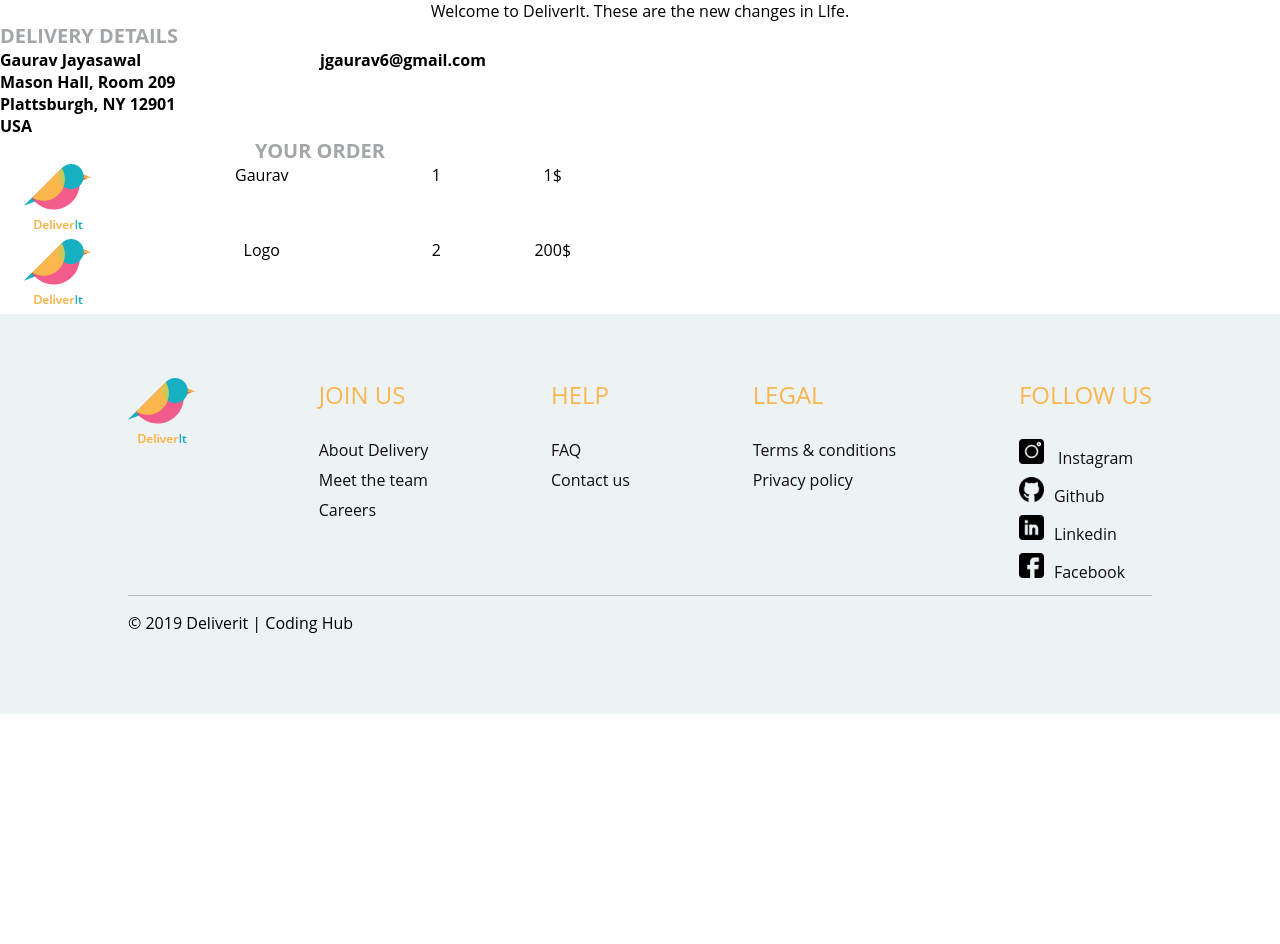
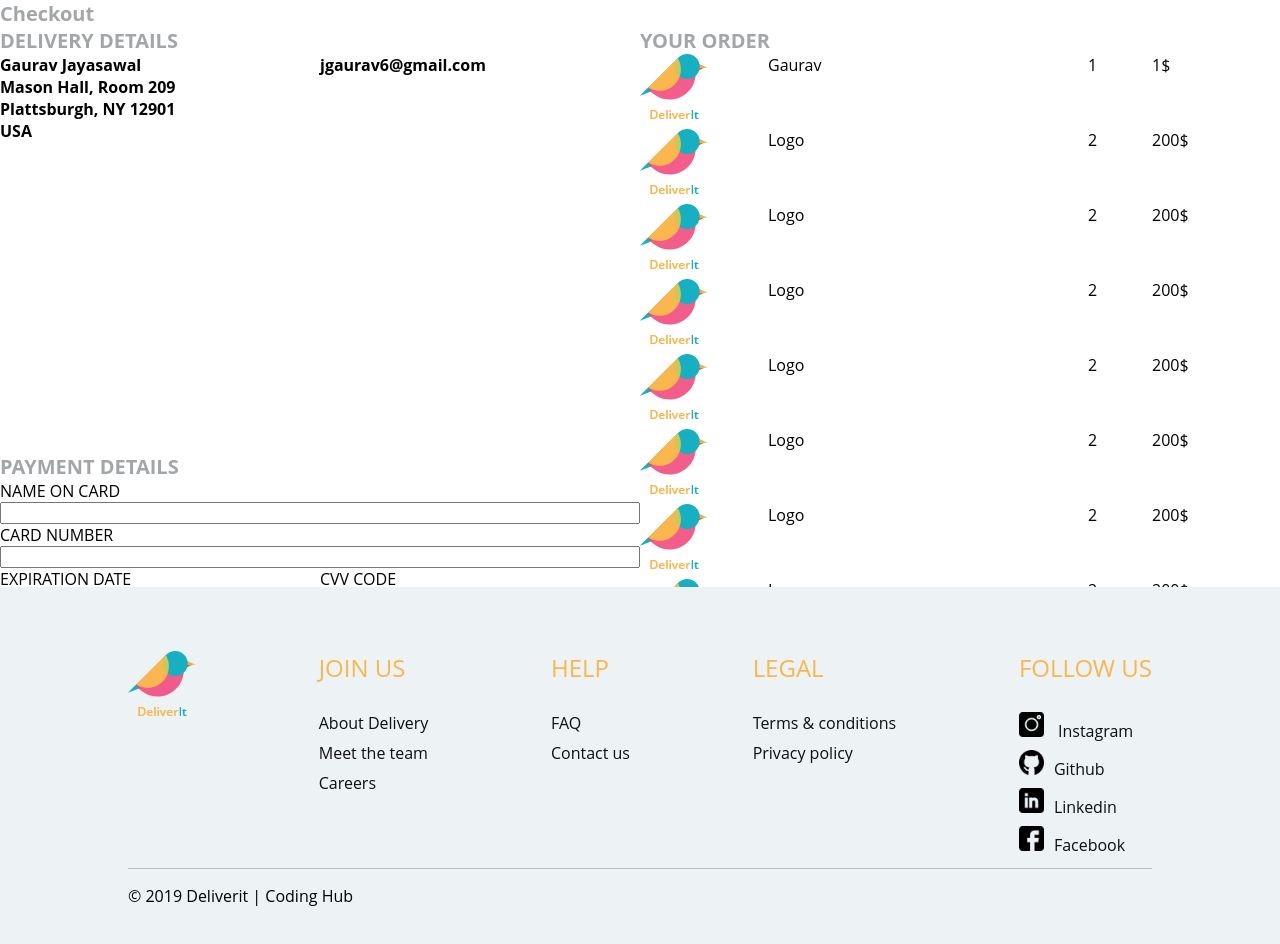
Before and after one commit to coding-hub-org/deliverit, a React (Create React App) app in the folder deliverit-frontend/: page / in a window 1280 px wide. Shown: the top 944 px of the page. Before the commit the page ends 800 px from the top, so only its background shows below. Built offline with nearby package versions, Linux system fonts and the light colour scheme.

Commit message:
Done the template of CartPage, still need Header

```diff
--- a/deliverit-frontend/src/App.js
+++ b/deliverit-frontend/src/App.js
@@ -6,7 +6,7 @@ import Footer from './components/Footer/Footer';
 // TODO: Delete and move to corresponding section
 // Import component
 //import test component
-
+import CartPageSection from './sections/CartPageSection/CartPageSection';
 import CartOrder from './components/CartOrder/CartOrder';
 // import TestComponent from "./components/TestComponent/TestComponent";
 var testList=[
@@ -18,22 +18,8 @@ class App extends Component {
     return (
       <div className="App">
 
-        Welcome to DeliverIt.
 
-        These are the new changes in LIfe.
-        <DeliveryDetailForm
-         clientName="Gaurav Jayasawal"
-         address1="Mason Hall, Room 209"
-         address2="Plattsburgh, NY 12901"
-         address3="USA"
-         email="jgaurav6@gmail.com"
-         />
-        <CartOrder listOfItem={testList}/>
-
-        <Footer/>
-
-
-
+        <CartPageSection/>
       </div>
     );
   }
--- a/deliverit-frontend/src/components/CartOrder/CartOrder.css
+++ b/deliverit-frontend/src/components/CartOrder/CartOrder.css
@@ -1,3 +1,6 @@
 .cart-order-component{
-    width:50%;
+    background-color: #ffffff;
+    text-align: left;
+    height: 70%;
+    overflow: scroll;
 }
--- a/deliverit-frontend/src/components/DeliveryDetailForm/DeliveryDetailForm.css
+++ b/deliverit-frontend/src/components/DeliveryDetailForm/DeliveryDetailForm.css
@@ -1,6 +1,6 @@
 .delivery-detail-form-component{
     background-color: #FFFFFF;
-    width: 50%;
+    height: 50%;
     text-align: left;
 }
 
--- a/deliverit-frontend/src/components/ItemTag/ItemTag.css
+++ b/deliverit-frontend/src/components/ItemTag/ItemTag.css
@@ -2,5 +2,5 @@
     width: 100%;
     background-color: #FFFFFF;
     display: grid;
-    grid-template-columns: 2fr 5fr 1fr 3fr;
+    grid-template-columns: 2fr 5fr 1fr 2fr;
 }
--- /dev/null
+++ b/deliverit-frontend/src/components/PaymentForm/PaymentForm.css
@@ -0,0 +1,18 @@
+.payment-form-component{
+    background-color: #ffffff;
+    height: 50%;
+}
+.payment-form-component__form{
+    display:grid;
+    grid-template-rows: repeat(7,1fr);
+}
+
+.payment-form-component__form__authentication{
+    grid-row:5/7;
+    display: grid;
+    grid-template-columns: repeat(2,1fr);
+}
+.payment-form-component__form__authentication div{
+    display: grid;
+    grid-template-rows: repeat(2,1fr);
+}
--- /dev/null
+++ b/deliverit-frontend/src/components/PaymentForm/PaymentForm.js
@@ -0,0 +1,40 @@
+import React, {Component} from 'react';
+import './PaymentForm.css';
+import Title from '../Title/Title';
+
+const PaymentForm = (props)=>
+{
+    const handleChange = (e)=>
+    {
+        props.handleChange(e);
+        console.log("change");
+    }
+    const handleSubmit = (e)=>
+    {
+        props.handleSubmit(e);
+        console.log("submit");
+    }
+    return(
+        <div className="payment-form-component">
+            <Title title="PAYMENT DETAILS"/>
+            <form className="payment-form-component__form" onSubmit={handleSubmit}>
+                <label htmlFor="cardName">NAME ON CARD</label>
+                <input type="text" id="cardName" onChange={handleChange}/>
+                <label htmlFor="cardNumber">CARD NUMBER</label>
+                <input type="text" id="cardNumber" onChange={handleChange}/>
+                <div className="payment-form-component__form__authentication">
+                    <div>
+                        <label htmlFor="cardDate">EXPIRATION DATE</label>
+                        <input type="date" id="cardDate" onChange={handleChange}/>
+                    </div>
+                    <div>
+                        <label htmlFor="cardCode">CVV CODE</label>
+                        <input type="text" id="cardCode" onChange={handleChange}/>
+                    </div>
+                </div>
+                <button>PURCHASE</button>
+            </form>
+        </div>
+    );
+}
+export default PaymentForm;
--- /dev/null
+++ b/deliverit-frontend/src/sections/CartPageSection/CartPageSection.css
@@ -0,0 +1,17 @@
+.cart-page-section{
+    text-align: left;
+}
+.cart-page-section__body{
+    display :grid;
+    grid-template-columns: 1fr 1fr;
+    height: 70vh;
+}
+
+.cart-page-section__body__detail{
+    height: 100%;
+    display:grid;
+    grid-template-rows: repeat(2,1fr);
+}
+.cart-page-section__body__order{
+    height:100%;
+}
--- /dev/null
+++ b/deliverit-frontend/src/sections/CartPageSection/CartPageSection.js
@@ -0,0 +1,67 @@
+import React, {Component} from 'react';
+import './CartPageSection.css'
+import Footer from '../../components/Footer/Footer';
+import CartOrder from '../../components/CartOrder/CartOrder';
+import DeliveryDetailForm from '../../components/DeliveryDetailForm/DeliveryDetailForm';
+import PaymentForm from '../../components/PaymentForm/PaymentForm';
+import Title from '../../components/Title/Title';
+
+var testList=[
+    {name :"Gaurav" , quantity : 1, price: 1},
+    {name :"Logo", quantity: 2, price :100},
+    {name :"Logo", quantity: 2, price :100},
+    {name :"Logo", quantity: 2, price :100},
+    {name :"Logo", quantity: 2, price :100},
+    {name :"Logo", quantity: 2, price :100},
+    {name :"Logo", quantity: 2, price :100},
+    {name :"Logo", quantity: 2, price :100},
+    {name :"Logo", quantity: 2, price :100},
+    {name :"Logo", quantity: 2, price :100},
+    {name :"Logo", quantity: 2, price :100}
+  ]
+class CartPageSection extends Component {
+    state = {
+        cardName : null,
+        cardNumber : null,
+        cardDate : null,
+        cardCode : null
+    }
+    handleSubmitForm = (e) =>
+    {
+        //Do the sumbit here
+    }
+    handleChangeForm =(e) =>
+    {
+        this.setState(
+            {
+                [e.target.id] : e.target.value
+            }
+        );
+    }
+    render() {
+        return (
+        <div className="cart-page-section">
+            <Title title="Checkout"/>
+            <div className="cart-page-section__body">
+                <div className="cart-page-section__body__detail">
+                    <DeliveryDetailForm
+                    clientName="Gaurav Jayasawal"
+                    address1="Mason Hall, Room 209"
+                    address2="Plattsburgh, NY 12901"
+                    address3="USA"
+                    email="jgaurav6@gmail.com"
+                    />
+                    <PaymentForm handleChange={this.handleChangeForm} handleSubmit={this.handleSubmitForm}/>
+                </div>
+                <div>
+                    <CartOrder listOfItem={testList}/>
+                </div>
+
+            </div>
+            <Footer/>
+        </div>
+        );
+    }
+}
+
+export default CartPageSection;
```
